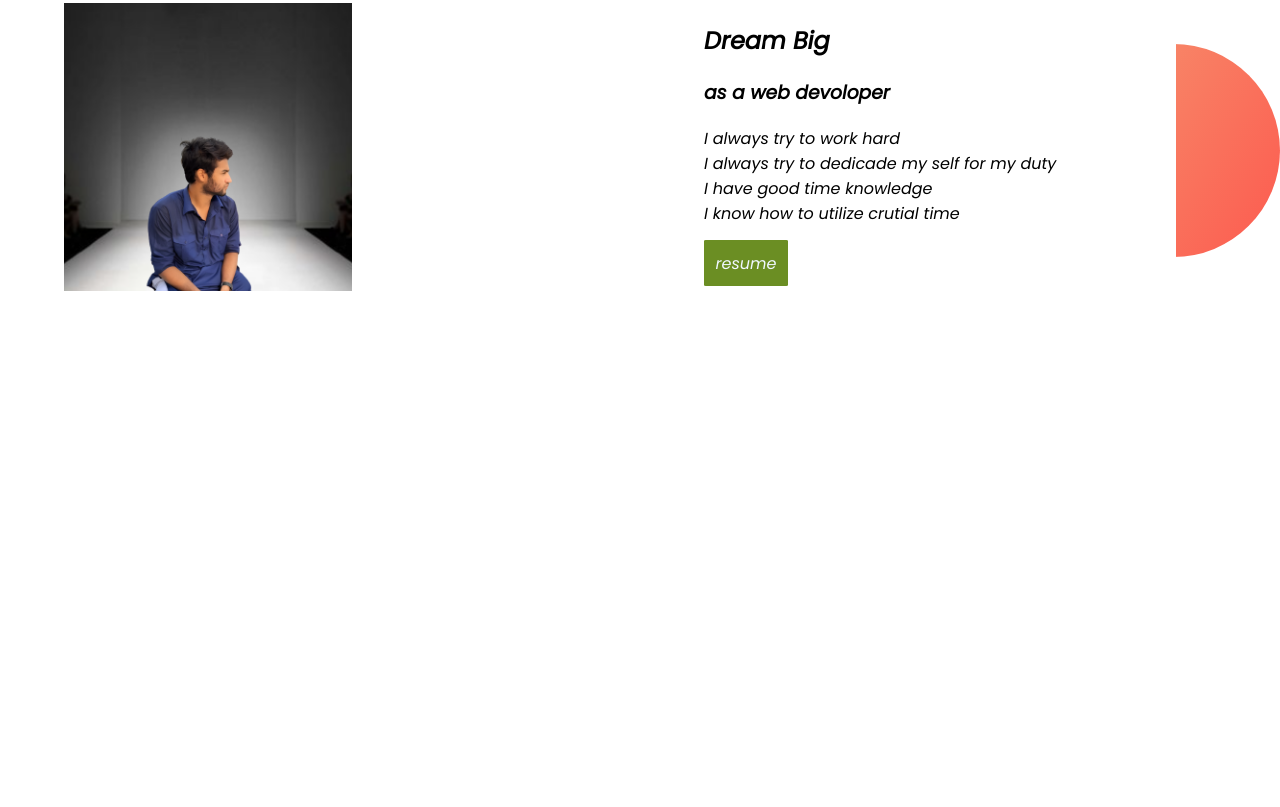
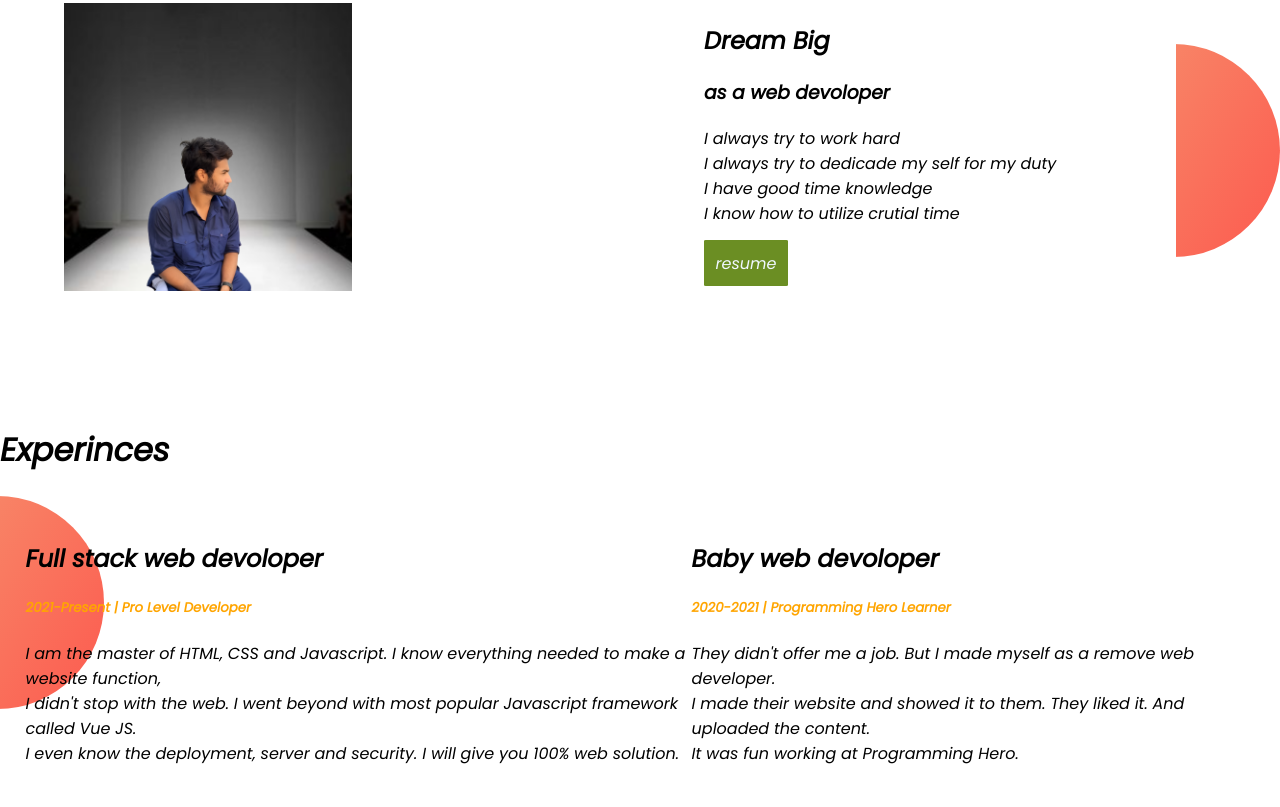
Before and after one commit to Minhaz666/Minhaz-portfolio, a plain HTML site: page index.html in a window 1280 px wide. Shown: the part 868-1675 px from the top of the page. Before the commit the page ends 1294 px from the top, so only its background shows below. Drawn offline with Linux system fonts and the light colour scheme.

Commit message:
section 3

```diff
--- a/index.html
+++ b/index.html
@@ -68,7 +68,32 @@
 
 </section>
 
+    <h1>Experinces</h1>
+   <section class="section-padding background">
 
+
+       <div>
+           <h2>Full stack web devoloper</h2>
+           <h5 class="font-color-orange">2021-Present | Pro Level Developer</h5>
+           <p>
+                I am the master of HTML, CSS and Javascript. I know everything needed to make a website function, <br>
+                I didn't stop with the web. I went beyond with most popular Javascript framework called Vue JS. <br>
+                 I even know the deployment, server and security. I will give you 100% web solution.
+           </p>
+       </div>
+
+       <div>
+           <h2 >Baby web devoloper</h2>
+           <h5 class="font-color-orange">2020-2021 | Programming Hero Learner</h5>
+           <p>
+                They didn't offer me a job. But I made myself as a remove web developer. <br>
+                I made their website and showed it to them. They liked it. And uploaded the content. <br>
+                It was fun working at Programming Hero.
+           </p>
+
+       </div>
+
+   </section>
 
 </body>
 </html>
--- a/style.css
+++ b/style.css
@@ -69,3 +69,16 @@ padding-left: 5%;
     border-radius: 2%;
 
 }
+
+.section-padding
+
+{
+    margin: 0% ;
+    padding: 2%;
+}
+
+.background
+{
+background-image: url(images/exp-bg.png);
+background-repeat: no-repeat;
+}
```
